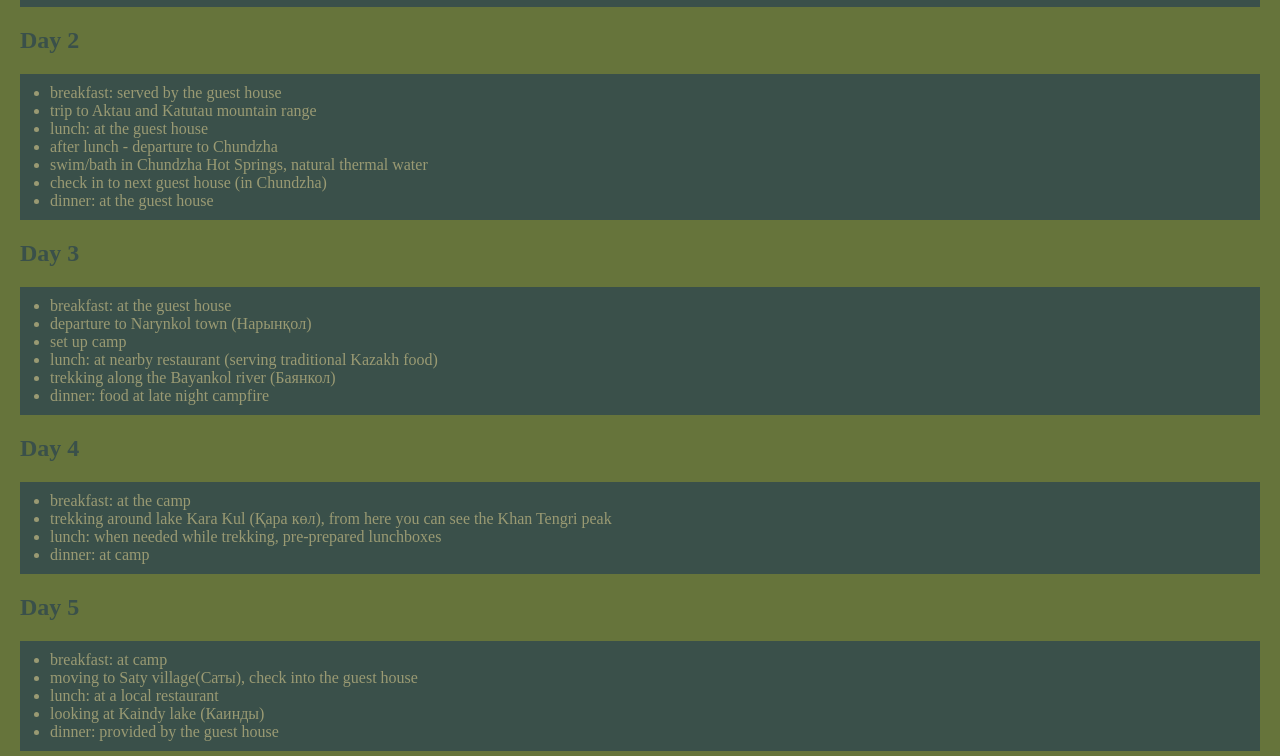
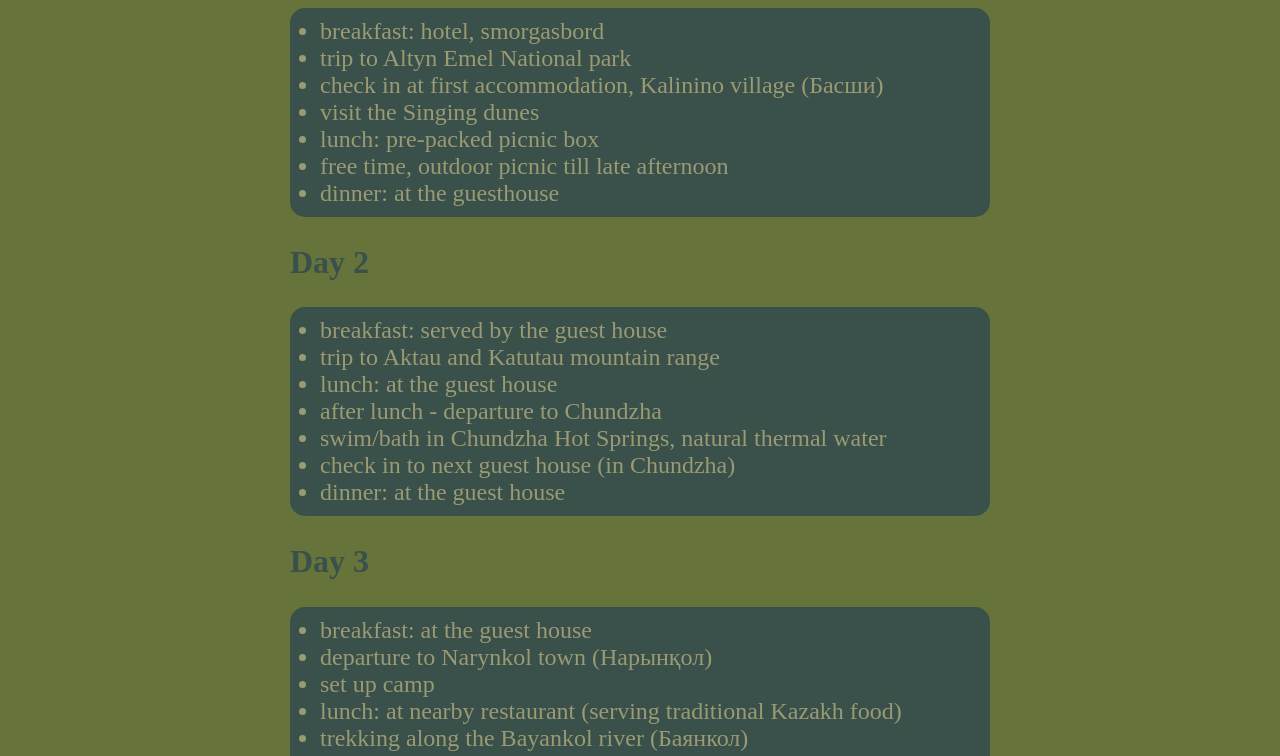
Before and after one commit to NepoLena/nepolena.github.io, a plain HTML site: page adventuretimeco/index.html in a window 1280 px wide. Shown: the part 684-1440 px from the top of the page. Drawn offline with Linux system fonts and the light colour scheme.

Commit message:
Add .gitignore and update webpage styles
A new .gitignore file is added to ignore certain IDE-specific files and directories. Also, there have been various updates to the adventuretimeco/index.html styles, including changes to font sizes, section dimensions, and element spacing.

```diff
--- a/adventuretimeco/index.html
+++ b/adventuretimeco/index.html
@@ -21,6 +21,7 @@
             width: 100px;
         }
         header h2 {
+            font-size: 2.5em;
             color: #9A9A73;
             font-family: "Odin Rounded", serif;
         }
@@ -33,16 +34,21 @@
             padding: 20px;
         }
         section {
-            margin-bottom: 20px;
+            width: 700px;
+            margin: 20px auto;
         }
         h1, h2 {
+            font-size: 2em
+        ;
             color: #3A504A;
         }
         h3 {
             color: #2F1614;
         }
         ul {
+            font-size: 1.5em;  /* adjust according to your preference */
             background-color: #3A504A;
+            border-radius: 15px;
             color: #9A9A73;
             padding: 10px;
             margin-bottom: 10px;
@@ -109,7 +115,7 @@
         <h2>Day 4</h2>
         <ul>
             <li>breakfast: at the camp</li>
-            <li>trekking around lake Kara Kul (Қара көл), from here you can see the Khan Tengri peak</li>
+            <li>trekking around lake Kara Kul (Қара көл),<br />from here you can see the Khan Tengri peak</li>
             <li>lunch: when needed while trekking, pre-prepared lunchboxes</li>
             <li>dinner: at camp</li>
         </ul>
```
